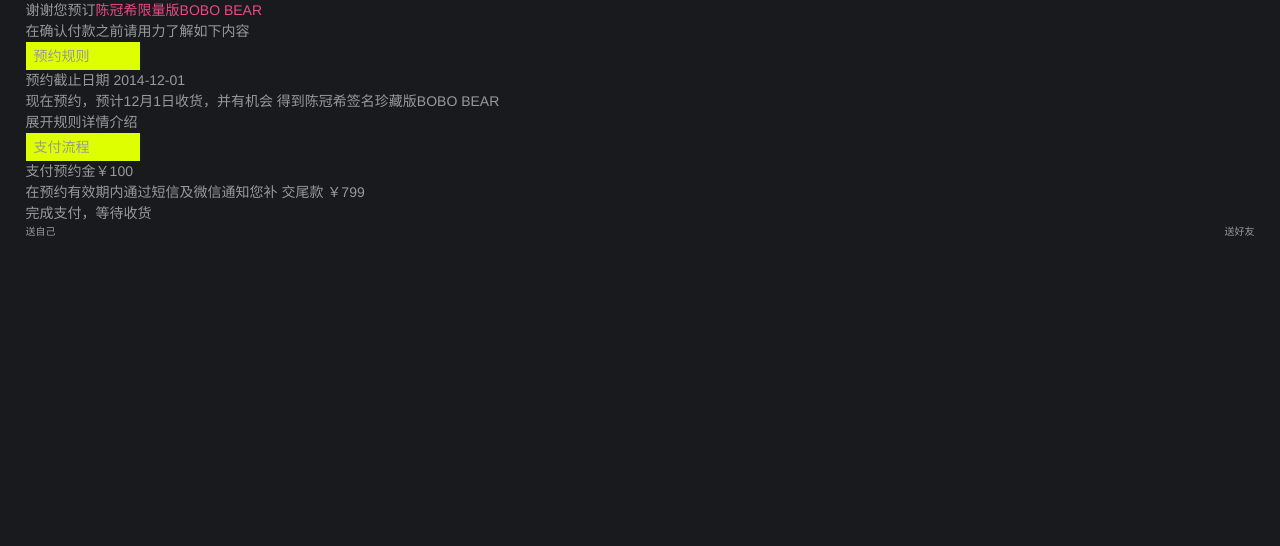
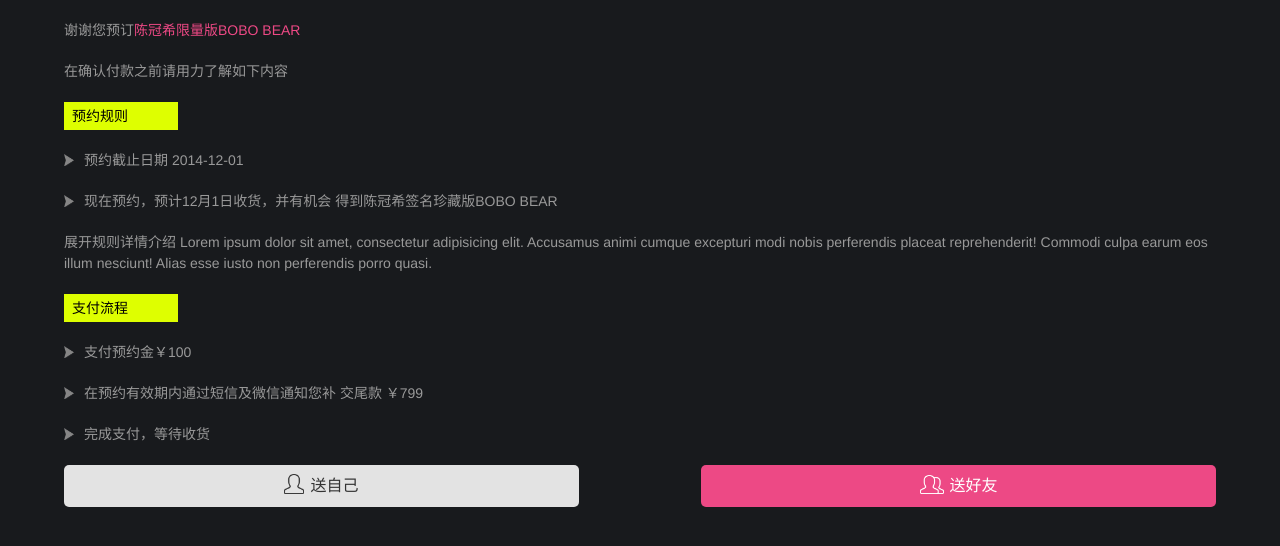
Before and after one commit to lilinchun1/bbf-phone, a plain HTML site: page appointment-info.html in a window 1280 px wide. Drawn offline with Linux system fonts and the light colour scheme.

Commit message:
appointment-info +

```diff
--- a/appointment-info.html
+++ b/appointment-info.html
@@ -22,31 +22,43 @@
             <strong class="bk-font">预约规则</strong>
         </p>
         <p>
+            <span class="right-sj"></span>
             预约截止日期 2014-12-01
         </p>
         <p>
+            <span class="right-sj"></span>
             现在预约，预计12月1日收货，并有机会
             得到陈冠希签名珍藏版BOBO BEAR
         </p>
         <p>
-            展开规则详情介绍
+            <em class="read-more">展开规则详情介绍</em>
+            <i class="read-more-info">
+                Lorem ipsum dolor sit amet, consectetur adipisicing elit. Accusamus animi cumque excepturi modi nobis perferendis placeat reprehenderit! Commodi culpa earum eos illum nesciunt! Alias esse iusto non perferendis porro quasi.
+            </i>
         </p>
         <p>
             <strong class="bk-font">支付流程</strong>
         </p>
         <p>
+            <span class="right-sj"></span>
             支付预约金￥100
         </p>
         <p>
+            <span class="right-sj"></span>
             在预约有效期内通过短信及微信通知您补
             交尾款 ￥799
         </p>
         <p>
+            <span class="right-sj"></span>
             完成支付，等待收货
         </p>
         <div class="appointment-btn-wrap">
-            <div class="appointment-btn-left">送自己</div>
-            <div class="appointment-btn-right">送好友</div>
+            <div class="appointment-btn-left">
+                <i><img src="img/people1.png" alt=""/></i>送自己
+            </div>
+            <div class="appointment-btn-right">
+                <i><img src="img/people2.png" alt=""/></i>送好友
+            </div>
         </div>
     </section>
 </div>
--- a/sass/bbf-style.scss
+++ b/sass/bbf-style.scss
@@ -164,12 +164,22 @@ li {
 }
 
 .appointment-wrap{
+  padding: 20px 0;
   width: 100%;
   overflow: hidden;
     p{
-      margin: 0 auto;
-      width: 96%;
+      margin: 0 auto 20px auto;
+      width: 90%;
       font-size: 1.4em;
+      overflow: hidden;
+    }
+    .right-sj{
+      margin: 4px 10px 0 0;
+      width: 10px;
+      height: 12px;
+      background:  url(../img/right-sj.png) 0 0 no-repeat;
+      background-size: 100%;
+      float: left;
     }
 }
 .point-font{
@@ -180,19 +190,41 @@ li {
   line-height: 28px;
   display: inline-block;
   background-color: #deff00;
+  color: #000000;
 }
 .appointment-btn-wrap{
   margin: 0 auto;
-  width: 96%;
+  width: 90%;
   overflow: hidden;
 }
 .appointment-btn-left,
 .appointment-btn-right{
-
+  width: 44.6875%;
+  height: 42px;
+  line-height: 42px;
+  text-align: center;
+  border-radius: 5px;
+  font-size: 1.6em;
 }
 .appointment-btn-left{
   float: left;
+  color: #333333;
+  background: #e3e3e3;
+    i{
+      margin: 3px 6px 0 0;
+      width: 20px;
+      height: 20px;
+      vertical-align: top;
+      display: inline-block;}
 }
 .appointment-btn-right{
   float: right;
+  color: #ffffff;
+  background: $bg-color-red;
+  i{
+    margin: 3px 6px 0 0;
+    width: 24px;
+    height: 20px;
+    vertical-align: top;
+    display: inline-block;}
 }
```
Also changed, not shown: css/bbf-style.css, img/people1.png (added), img/people2.png (added), img/right-sj.png (added), 1 other file.
